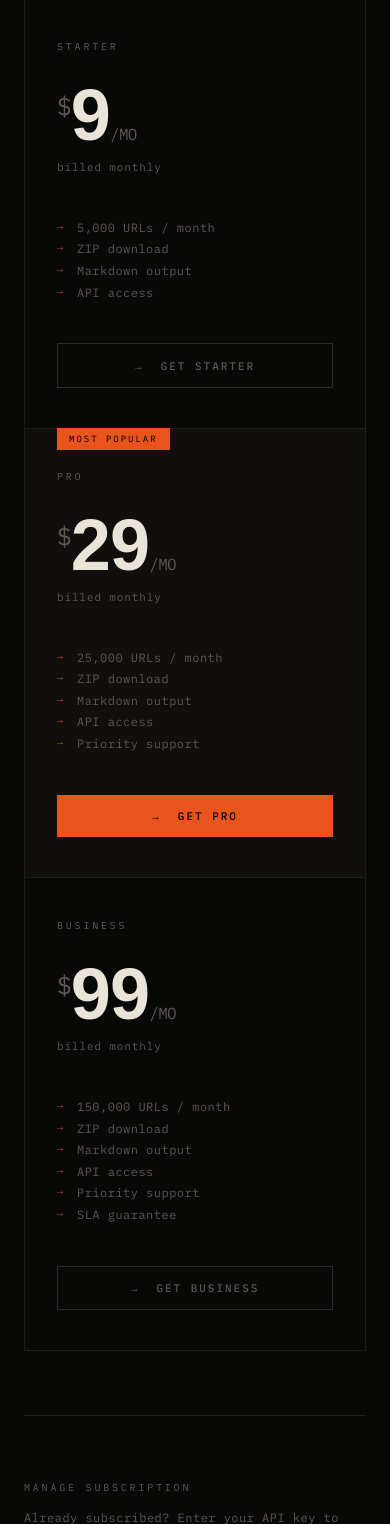
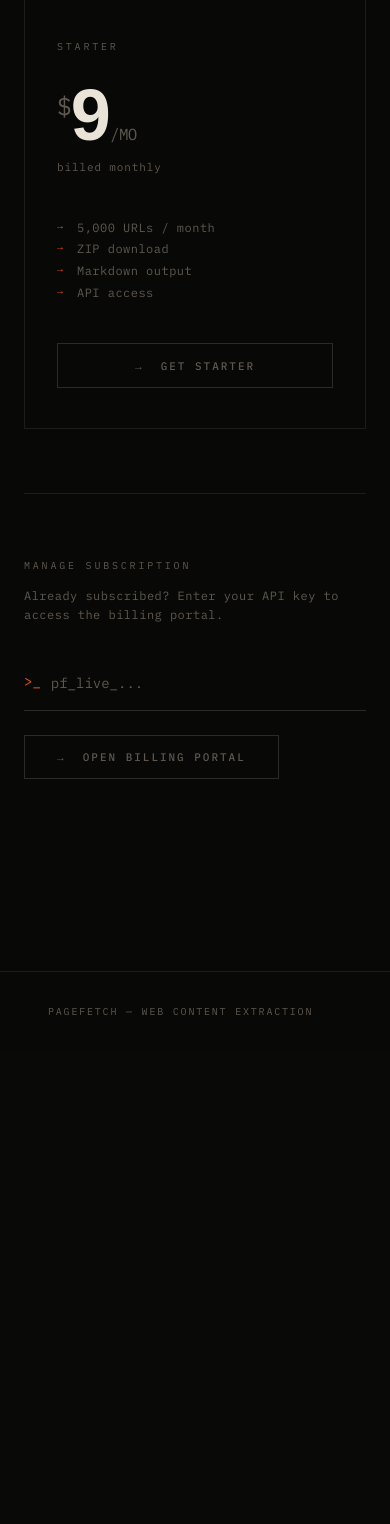
Before and after one commit to JoshuaOliphant/Link-Content-Scraper, a FastAPI app: page /billing in a window 390 px wide. Shown: the part 1016-2540 px from the top of the page. After the commit the page ends 2031 px from the top, so only its background shows below. Run offline with FastAPI, Linux system fonts and the light colour scheme; some web fonts are replaced.

Commit message:
feat: remove Pro and Business pricing tiers
Remove Pro ($29) and Business ($99) cards from billing page.
These tiers advertised 'Priority support' and 'SLA guarantee'
without backing implementations — legal exposure before real payments.

Also clean up responsive CSS nth-child rules and JS TIER_LABELS
to match the two-card (Free + Starter) layout.

Co-Authored-By: Claude Sonnet 4.6 <noreply@anthropic.com>

```diff
--- a/templates/billing.html
+++ b/templates/billing.html
@@ -367,9 +367,7 @@
 
     @media (max-width: 900px) {
       .pricing-grid { grid-template-columns: repeat(2, 1fr); }
-      .plan-card:nth-child(2) { border-right: none; }
-      .plan-card:nth-child(1),
-      .plan-card:nth-child(2) { border-bottom: 1px solid var(--border); }
+      .plan-card:last-child { border-right: none; }
     }
 
     @media (max-width: 640px) {
@@ -435,37 +433,6 @@
           <button class="btn btn-secondary" onclick="openCheckout('starter')">→&nbsp;&nbsp;Get Starter</button>
         </div>
 
-        <!-- Pro -->
-        <div class="plan-card featured">
-          <span class="plan-badge">Most popular</span>
-          <p class="plan-name">Pro</p>
-          <p class="plan-price"><sup>$</sup>29<sub>/mo</sub></p>
-          <p class="plan-period">billed monthly</p>
-          <ul class="plan-features">
-            <li>25,000 URLs / month</li>
-            <li>ZIP download</li>
-            <li>Markdown output</li>
-            <li>API access</li>
-            <li>Priority support</li>
-          </ul>
-          <button class="btn btn-primary" onclick="openCheckout('pro')">→&nbsp;&nbsp;Get Pro</button>
-        </div>
-
-        <!-- Business -->
-        <div class="plan-card">
-          <p class="plan-name">Business</p>
-          <p class="plan-price"><sup>$</sup>99<sub>/mo</sub></p>
-          <p class="plan-period">billed monthly</p>
-          <ul class="plan-features">
-            <li>150,000 URLs / month</li>
-            <li>ZIP download</li>
-            <li>Markdown output</li>
-            <li>API access</li>
-            <li>Priority support</li>
-            <li>SLA guarantee</li>
-          </ul>
-          <button class="btn btn-secondary" onclick="openCheckout('business')">→&nbsp;&nbsp;Get Business</button>
-        </div>
 
       </div>
     </section>
@@ -526,8 +493,6 @@
 
     const TIER_LABELS = {
       starter: 'Get Starter',
-      pro:     'Get Pro',
-      business:'Get Business',
     }
 
     function openCheckout(tier) {
```
